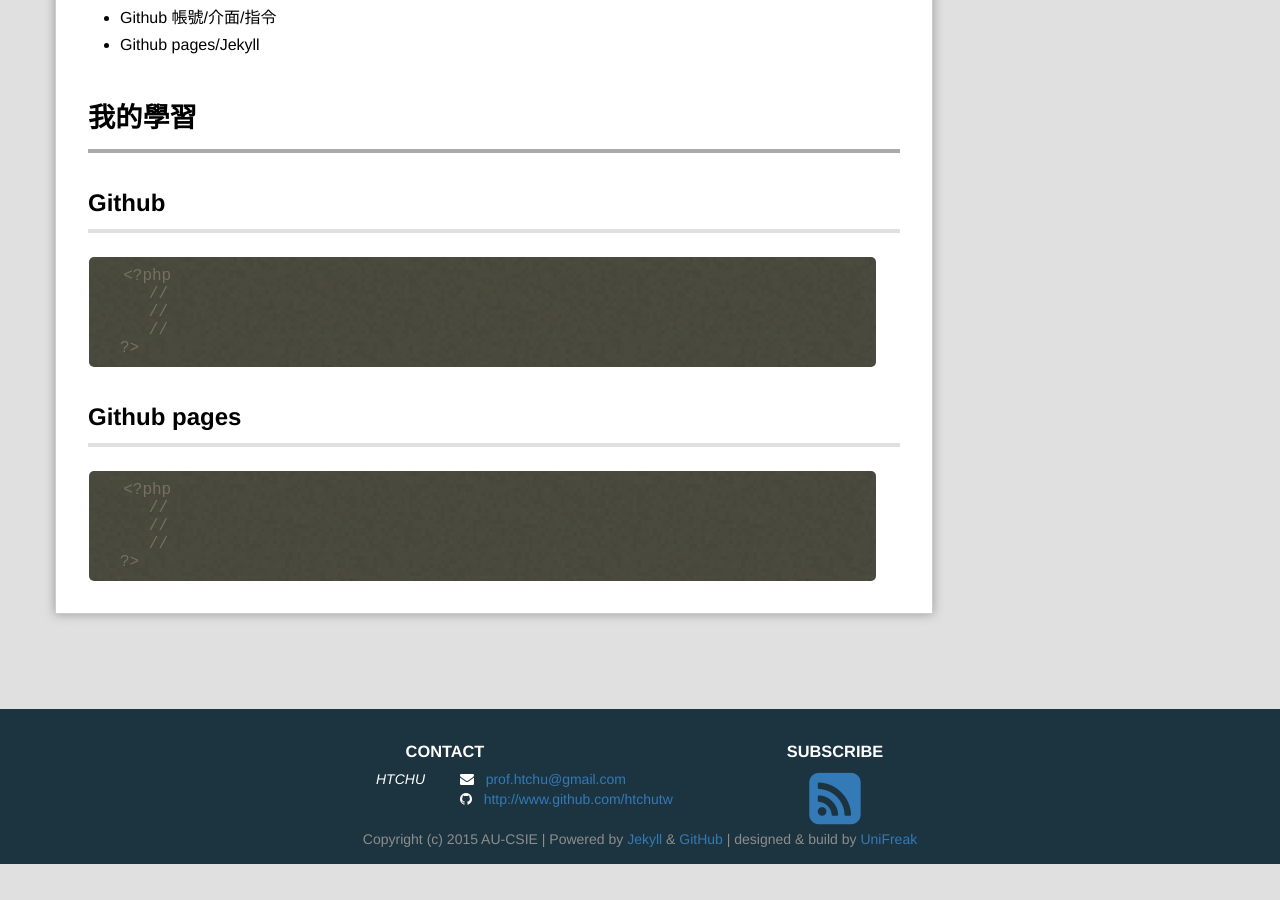
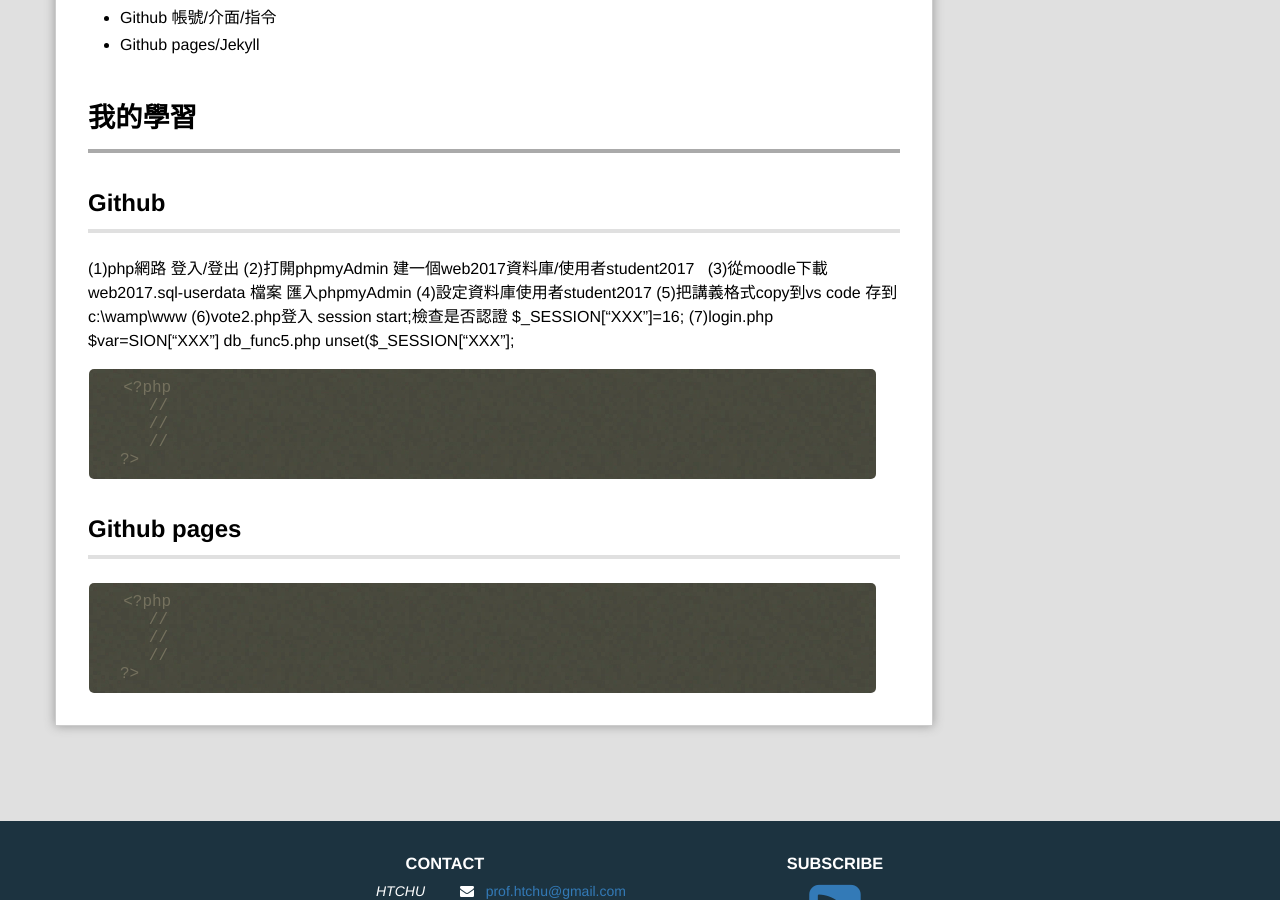
Before and after one commit to PeiyuChang/webcourse, a Jekyll site: the page built from _posts/2017-11-08-Class8.md, in a window 1280 px wide and 900 px high, scrolled down 591 px. Built offline with Jekyll 4.4.1, drawn with Linux system fonts in a browser that asks for light colours; Markdown is read by kramdown in place of the engine named in the settings; comment, search, counter and statistics services are not loaded; before the commit the page ends 1455 px from its top, so only the background shows below that.

Commit message:
Update 2017-11-08-Class8.md

````diff
--- a/_posts/2017-11-08-Class8.md
+++ b/_posts/2017-11-08-Class8.md
@@ -16,7 +16,14 @@ github帳號及使用github做blog。。
 # 我的學習
 
 ##Github
-
+(1)php網路 登入/登出
+(2)打開phpmyAdmin 建一個web2017資料庫/使用者student2017
+(3)從moodle下載web2017.sql-userdata 檔案 匯入phpmyAdmin
+(4)設定資料庫使用者student2017
+(5)把講義格式copy到vs code 存到c:\wamp\www
+(6)vote2.php登入 session start;檢查是否認證 $_SESSION["XXX"]=16;
+(7)login.php  $var=SION["XXX"]
+db_func5.php unset($_SESSION["XXX"];
 
 
 ```php
````
